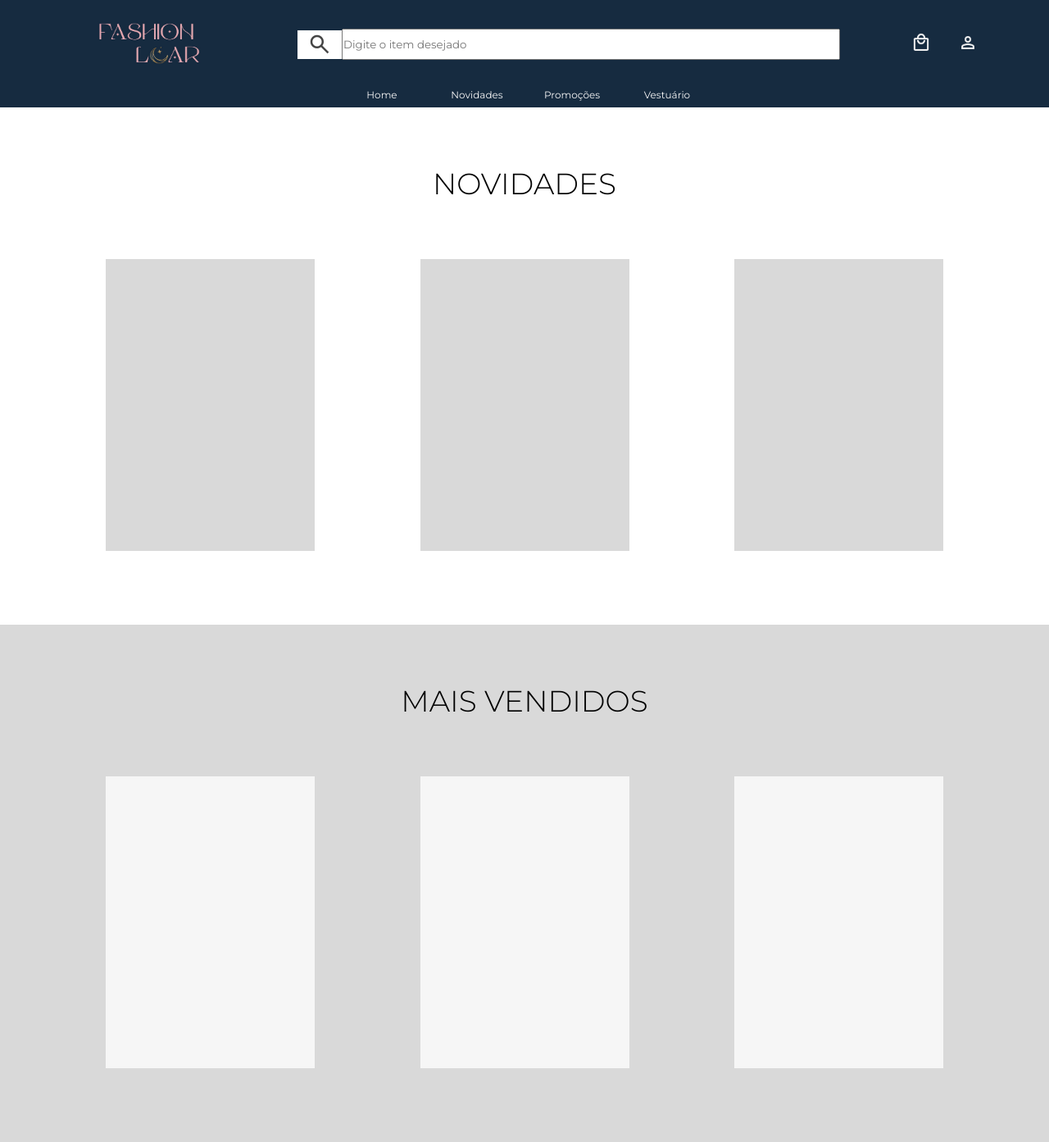
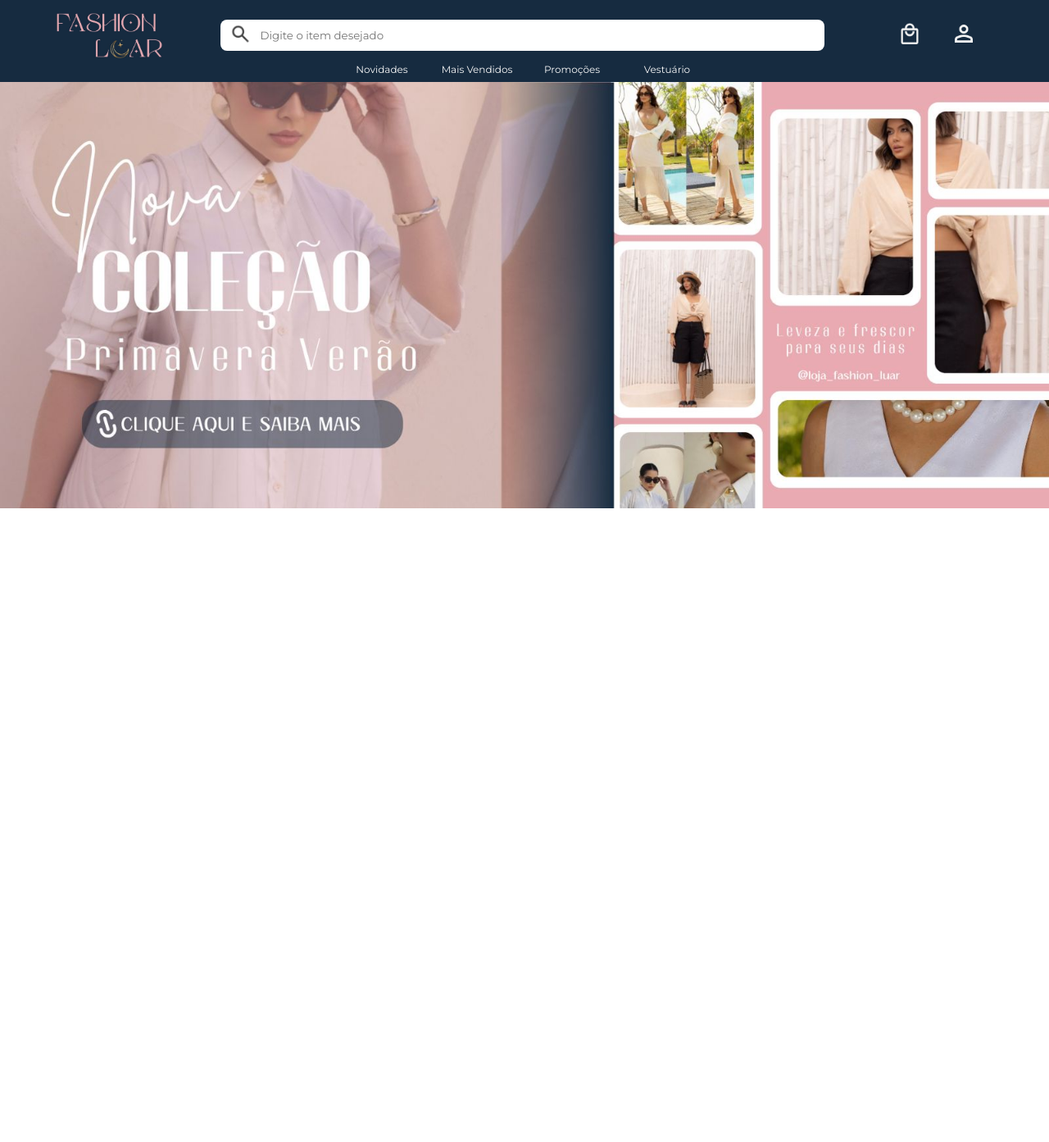
Before and after one commit to EduardaMFerreira/loja_virtual, a PHP site: page / in a window 1280 px wide. Shown: the whole page at 82% size. After the commit the page ends 620 px from the top, so only its background shows below. Run offline with PHP 8.4, Linux system fonts and the light colour scheme.

Commit message:
cabeçalho e atrativos

```diff
--- a/assets/css/style.css
+++ b/assets/css/style.css
@@ -26,54 +26,65 @@ body {
 }
 
 /*Seção do cabeçalho*/
+.cabecalho {
+    width: 100vw;
+}
 
 .cabecalho__conteudo {
     background-color: var(--cor-terciaria);
     display: flex;
     align-items: center;
     justify-content: space-evenly;
-    padding-top: 0.5rem;
+    padding-top: 15px;
 }
 
 .cabecalho__conteudo__imagem {
     background-color: var(--cor-terciaria);
-    width: 199px;
-    height: 92px;
+    width: 130px;
+    height: 56px;
 }
 
-.cabecalho__conteudo_pesquisa {
+.cabecalho__conteudo__pesquisa {
     display: flex;
     align-items: center;
     justify-content: center;
+
 }
 
 .cabecalho__conteudo__pesquisa__lupa {
-    display: flex;
-    align-items: center;
-    justify-content: center;
-    padding: 2.5px 12px;
+    padding: 4px 11px;
     background-color: #FFFFFF;
     border: none;
+    border-radius: 8px 0px 0px 8px;
+}
+
+.cabecalho__conteudo__pesquisa__lupa img {
+    width: 27px;
 }
 
 .cabecalho__conteudo__pesquisa__barra {
-    width: 38rem;
-    height: 2.35rem;
+    border: none;
+    width: 43rem; /*43rem*/
+    height: 2.4rem;
+    border-radius: 0px 8px 8px 0px;
 }
 
 .cabecalho__conteudo__acesso {
     display: flex;
+    align-items: center;
+    justify-content: center;
     gap: 1.5rem;
+    padding: 0px 14px;
 }
 
 .cabecalho__conteudo__acesso__imagem {
-    width: 1.5rem;
-    padding: 0.3rem;
+    width: 22px;
+    padding: 10px ;
 }
 
 .cabecalho__conteudo__acesso__imagem:hover {
     background-color: var(--cor-sexternaria);
-    border-radius: 50%;
+    border-radius: 25%;
 }
 
 .cabecalho__conteudo__navegacao{
@@ -92,42 +103,17 @@ body {
     align-items: center;
     justify-content: center;
     padding: 0.5rem;
+    padding-top: 6px;
     font-size: 0.75rem;
 }
 
 .cabecalho__conteudo__navegacao__link:hover {
 
-    color: var(--cor-quintenaria);
+    color: var(--cor-hover);
 }
 
 /*Seção do main*/
-h2 {
-    font-weight: 350;
-    font-size: 36px;
-    text-align: center;
-    padding: 70px;
+
+.conteudo__imagem {
+    width: 100%;
 }
-
-
-.conteudo__secao {
-    background-color: var(--cor-quartenaria);
-    height: 631px;
-    display: flex;
-    flex-direction: column;
-    justify-content: center;
-
-}
-
-.conteudo__secao__classificacao {
-    display: flex;
-    align-items: center;
-    justify-content: space-evenly;
-    padding-bottom: 90px;
-}
-
-
-.conteudo__secao__classificacao__numero {
-    background-color: #F6F6F6;
-    width: 255px;
-    height: 356px;
-}
--- a/index.php
+++ b/index.php
@@ -10,65 +10,45 @@
 <body>
     <header class="cabecalho">
         <section class="cabecalho__conteudo">
-            <img class="cabecalho__conteudo__imagem" src="./assets/images/logo.jpg" alt="Logo da loja" >
+            <img class="cabecalho__conteudo__imagem" src="./assets/images/logo.jpg" alt="Logo da loja">
 
-            <form action="#" method="GET" class="cabecalho__conteudo_pesquisa">
+            <form class="cabecalho__conteudo__pesquisa" action="#" method="GET">
                 <button class="cabecalho__conteudo__pesquisa__lupa"><img src="./assets/images/icons/lupa.png" alt="Lupa de pesquisa"></button>
                 <input class="cabecalho__conteudo__pesquisa__barra" type="search" name="pesquisa" placeholder="Digite o item desejado">
             </form>
 
             <div class="cabecalho__conteudo__acesso">
-                <a href="#"><img class="cabecalho__conteudo__acesso__imagem" src="./assets/images/icons/sacola_compras.png" alt="Sacola de compras"></a>
+                <a href="#"><img class="cabecalho__conteudo__acesso__imagem" src="./assets/images/icons/sacola_compras.png" title="Bolsa de compras" alt="Bolsa de compras"></a>
 
-                <a href="#"><img class="cabecalho__conteudo__acesso__imagem" src="./assets/images/icons/perfil.png" alt="perfil do usuário"></a>
+                <a href="#"><img class="cabecalho__conteudo__acesso__imagem" src="./assets/images/icons/perfil.png" title="Perfil do Usuário" alt="perfil do usuário"></a>
             </div>
         </section>
 
         <nav class="cabecalho__conteudo__navegacao">
-            <a class="cabecalho__conteudo__navegacao__link" href="#">Home</a>
-            <a class="cabecalho__conteudo__navegacao__link" href="#">Novidades</a>
-            <a class="cabecalho__conteudo__navegacao__link" href="#">Promoções</a>
-            <a class="cabecalho__conteudo__navegacao__link" href="#">Vestuário</a>
+            <a class="cabecalho__conteudo__navegacao__link" href="#conteudo__novidades">Novidades</a>
+            <a class="cabecalho__conteudo__navegacao__link" href="#conteudo__vendidos">Mais Vendidos</a>
+            <a class="cabecalho__conteudo__navegacao__link" href="#conteudo__promocoes">Promoções</a>
+            <a class="cabecalho__conteudo__navegacao__link" href="#conteudo__vestuario">Vestuário</a>
         </nav>
     </header>
     <main class="conteudo">
-        <section class="conteudo__atrativos">
-            <div>
+        <section>
+            <img class="conteudo__imagem" src="./assets/images/atrativos.jpg" alt="Representação de atrativos">
+        </section>
+        <section id="conteudo__novidades">
 
-            </div>        </section>
-        <section class="conteudo__secao" style="background-color: white;">
-            <h2>NOVIDADES</h2>
-            <div class="conteudo__secao__classificacao">
+        </section >
+        <section id="conteudo__vendidos">
 
-                <div class="conteudo__secao__classificacao__numero" style="background-color: #D9D9D9;">
+        </section>
+        <section id="conteudo__promocoes">
 
-                </div>
-                <div class="conteudo__secao__classificacao__numero" style="background-color: #D9D9D9;">
-
-                </div>
-                <div class="conteudo__secao__classificacao__numero" style="background-color: #D9D9D9;">
-
-                </div>
-            </div>
         </section>
-        <section class="conteudo__secao">
-            <h2>MAIS VENDIDOS</h2>
-
-            <div class="conteudo__secao__classificacao">
-                <div class="conteudo__secao__classificacao__numero">
-                </div>
-                <div class="conteudo__secao__classificacao__numero">
-                </div>
-                <div class="conteudo__secao__classificacao__numero">
-
-                </div>
-            </div>
-        </section>
-        <section class="conteudo__frase">
+        <section id="conteudo__vestuario">
 
         </section>
     </main>
-    <footer>
+    <footer class="rodape">
 
     </footer>
 </body>
```
Also changed, not shown: assets/images/icons/perfil.png, assets/images/icons/sacola_compras.png, assets/images/logo.jpg.
